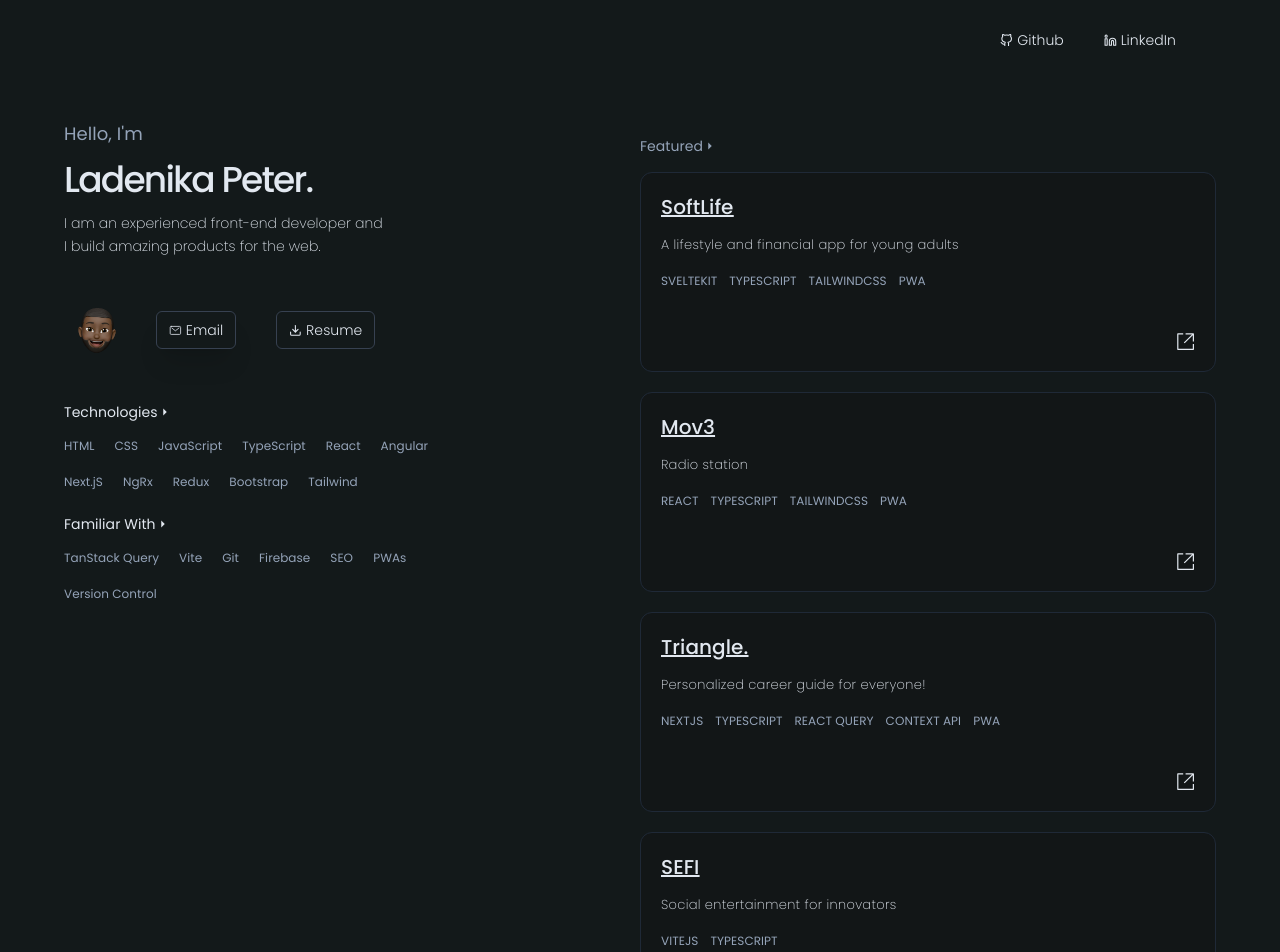
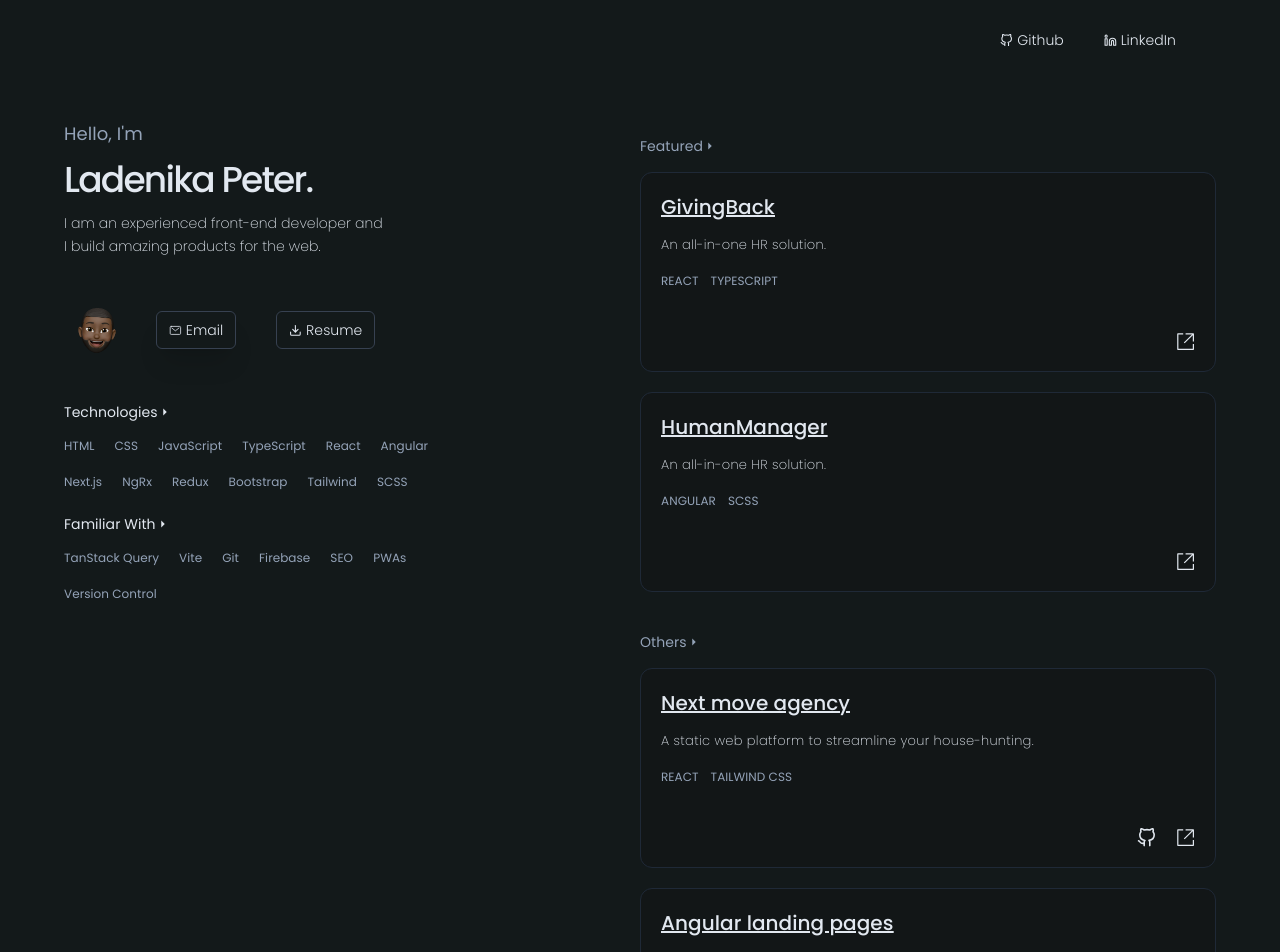
Before and after one commit to LadenikaPeter/My-Portfolio, a React (Vite) app: page / in a window 1280 px wide. Shown: the top 952 px of the page. Built offline with nearby package versions, Linux system fonts and the light colour scheme.

Commit message:
adding animation and doing light clean ups

```diff
--- a/package.json
+++ b/package.json
@@ -12,13 +12,14 @@
     "@fontsource/inter": "^4.5.12",
     "@fontsource/poppins": "^4.5.10",
     "@react-pdf/renderer": "^3.1.3",
-    "gsap": "^3.11.2",
+    "gsap": "^3.12.5",
     "jspdf": "^1.4.1",
     "react": "^18.2.0",
     "react-dom": "^18.2.0",
     "react-icons": "^4.4.0",
     "react-pdf": "^6.2.2",
     "react-to-print": "^2.14.11",
+    "split-type": "^0.3.4",
     "swiper": "^8.4.3"
   },
   "devDependencies": {
--- a/src/components/Hero.jsx
+++ b/src/components/Hero.jsx
@@ -1,4 +1,4 @@
-import React from "react";
+import React, { useEffect, useRef } from "react";
 import { IoMdArrowDropright } from "react-icons/io";
 import {
   BsFillArrowRightCircleFill,
@@ -12,22 +12,78 @@ import { Swiper, SwiperSlide } from "swiper/react";
 import "swiper/css";
 import { Navigation, Autoplay } from "swiper";
 import { featuredProects, otherProjects } from "../constants/Home";
+import SplitType from "split-type";
+import gsap from "gsap";
 
 export default function Hero() {
+  const myName = useRef(null);
+  const myDescription = useRef(null);
+
+  useEffect(() => {
+    if (myName.current) {
+      const name = SplitType.create(myName.current, { types: "chars" });
+      const nameAnimation = name.chars;
+
+      gsap.fromTo(
+        nameAnimation,
+        {
+          y: 100,
+          opacity: 0,
+        },
+        {
+          y: 0,
+          opacity: 1,
+          stagger: 0.05,
+          duration: 2,
+          ease: "power4.out",
+        }
+      );
+    }
+    if (myDescription.current) {
+      const description = SplitType.create(myDescription.current, {
+        types: "lines",
+      });
+      const descriptionAnimation = description.lines;
+
+      gsap.fromTo(
+        descriptionAnimation,
+        {
+          y: 100,
+          opacity: 0,
+        },
+        {
+          y: 0,
+          opacity: 1,
+          stagger: 0.05,
+          duration: 2,
+          ease: "power4.out",
+        }
+      );
+    }
+  }, []);
+
   return (
     <div className="text-slate-200 px-[1rem] md:px-[4rem] pt-10">
       <div className="flex items-start justify-between flex-col lg:flex-row">
         <div className="lg:w-[50%] w-full lg:sticky top-5">
           <p className="font-normal text-lg text-slate-400">Hello, I'm</p>
 
-          <h2 className="text-3xl lg:text-4xl font-medium mt-3 tracking-tighter">
+          <h2
+            style={{ clipPath: "polygon(0 0, 100% 0, 100% 100%, 0% 100%)" }}
+            ref={myName}
+            className="text-3xl lg:text-4xl font-medium mt-3 tracking-tighter"
+          >
             Ladenika Peter.
           </h2>
 
           <div className="mt-3">
             <p
+              ref={myDescription}
               className="font-extralight text-sm max-w-xs lg:max-w-md"
-              style={{ lineHeight: "23px" }}
+              style={{
+                lineHeight: "23px",
+                clipPath: "polygon(0 0, 100% 0, 100% 100%, 0% 100%)",
+              }}
             >
               I am an experienced front-end developer and
               <br />I build amazing products for the web.
--- a/src/components/Technologies.jsx
+++ b/src/components/Technologies.jsx
@@ -1,5 +1,6 @@
 import React from "react";
 import { IoMdArrowDropright } from "react-icons/io";
+import { FamiliarWithArray, technologiesArray } from "../constants/TechStack";
 
 export default function Technologies() {
   return (
@@ -9,17 +10,9 @@ export default function Technologies() {
       </p>
 
       <ul className="text-xs text-slate-400 flex gap-5 max-w-sm flex-wrap">
-        <li>HTML</li>
-        <li>CSS</li>
-        <li>JavaScript</li>
-        <li>TypeScript</li>
-        <li>React</li>
-        <li>Angular</li>
-        <li>Next.jS</li>
-        <li>NgRx</li>
-        <li>Redux</li>
-        <li>Bootstrap</li>
-        <li>Tailwind</li>
+        {technologiesArray?.map((technology) => {
+          return <li key={technology.key}>{technology.item}</li>;
+        })}
       </ul>
 
       <p className="mb-4 mt-6 text-sm flex items-center">
@@ -27,13 +20,9 @@ export default function Technologies() {
       </p>
 
       <ul className="text-xs text-slate-400 flex gap-5 max-w-sm flex-wrap">
-        <li>TanStack Query</li>
-        <li>Vite</li>
-        <li>Git</li>
-        <li>Firebase</li>
-        <li>SEO</li>
-        <li>PWAs</li>
-        <li>Version Control</li>
+        {FamiliarWithArray?.map((technology) => {
+          return <li key={technology.key}>{technology.item}</li>;
+        })}
       </ul>
     </div>
   );
--- a/src/constants/Home.js
+++ b/src/constants/Home.js
@@ -1,94 +1,43 @@
 export const featuredProects = [
   {
-    name: "SoftLife",
-    description: "A lifestyle and financial app for young adults",
-    tools: ["SVELTEKIT", "TYPESCRIPT", "TAILWINDCSS", "PWA"],
-    live_link: "https://softlife.vip/",
+    name: "GivingBack",
+    description: "An all-in-one HR solution.",
+    tools: ["REACT", "TYPESCRIPT"],
+    live_link: "https://givingbackng.org/",
     npm: false,
   },
   {
-    name: "Mov3",
-    description: "Radio station",
-    tools: ["REACT", "TYPESCRIPT", "TAILWINDCSS", "PWA"],
-    live_link: "https://mov3.live/",
+    name: "HumanManager",
+    description: "An all-in-one HR solution.",
+    tools: ["ANGULAR", "SCSS"],
+    live_link: "https://humanmanager.net/",
     npm: false,
   },
-  {
-    name: "Triangle.",
-    description: "Personalized career guide for everyone!",
-    tools: ["NEXTJS", "TYPESCRIPT", "REACT QUERY", "CONTEXT API", "PWA"],
-    live_link: "https://triangle.africa/",
-    npm: false,
-  },
-  {
-    name: "SEFI",
-    description: "Social entertainment for innovators",
-    tools: ["VITEJS", "TYPESCRIPT"],
-    live_link: "https://sefi.wtf/",
-    npm: false,
-  },
-  {
-    name: "Sync!",
-    description: "Project management app.",
-    tools: ["NEXTJS", "TYPESCRIPT", "CHAKRA UI"],
-    live_link: "https://teamsync.tools/",
-    npm: false,
-  },
-  // {
-  //   name: "IYKYKTV",
-  //   description: "An entertainment platform",
-  //   tools: ["NEXTJS", "TYPESCRIPT", "CHAKRA UI", "SWR", "PWA"],
-  //   live_link: "https://iykyktv.live/",
-  //   npm: false,
-  // },
 ];
 
 export const otherProjects = [
   {
-    name: "NextMove Agency",
-    tools: ["NEXTJS", "TYPESCRIPT"],
-    live_link: "https://nextmove-agency.netlify.app/",
+    name: "Next move agency",
+    description: "A static web platform to streamline your house-hunting.",
+    tools: ["REACT", "TAILWIND CSS"],
+    github_link: "https://github.com/LadenikaPeter/next-move-agency",
+    live_link: "https://joelouishomes.netlify.app/",
     npm: false,
   },
   {
-    name: "Anonry",
-    description:
-      "A web app for taking personal notes that can be shared anonymously with others.",
-    tools: ["NEXTJS", "TYPESCRIPT", "SWR", "PWA"],
-    github_link: "https://github.com/uduma-sonia/anonry",
-    live_link: "https://anonry.netlify.app/signup",
+    name: "Angular landing pages",
+    description: "Displays components and landing pages.",
+    tools: ["ANGULAR", "SCSS"],
+    github_link: "https://github.com/LadenikaPeter/Angular-Landing-Pages",
+    live_link: "https://angular-landing-pages.netlify.app/home",
     npm: false,
   },
   {
-    name: "React-select-several",
-    description:
-      "Customizable select and input field for React that enables users to select and input multiple options.",
-    tools: ["NEXTJS", "TYPESCRIPT"],
-    live_link: "https://www.npmjs.com/package/react-select-several",
-    npm: true,
-  },
-  // {
-  //   name: "PayPal Clone",
-  //   description: (
-  //     <>
-  //       A clone of{" "}
-  //       <a href="https://www.paypal.com/ng/home" className="underline">
-  //         PayPal
-  //       </a>{" "}
-  //       home, signup and login page.
-  //     </>
-  //   ),
-  //   tools: ["NEXTJS", "TAILWIND CSS"],
-  //   github_link: "https://github.com/uduma-sonia/paypal-clone",
-  //   live_link: "https://paypal-clone.vercel.app/",
-  //   npm: false,
-  // },
-  {
-    name: "Pickup",
-    description: "Landing page for a ride hailing platform.",
-    tools: ["NEXTJS", "GSAP", "TAILWIND CSS"],
-    github_link: "https://github.com/uduma-sonia/Pickup",
-    live_link: "https://sonia-pickup.netlify.app/",
+    name: "Penito Furniture",
+    description: "Landing page for a furniture e-commerce platform.",
+    tools: ["REACT", "TAILWIND CSS"],
+    github_link: "https://github.com/LadenikaPeter/penito-furniture",
+    live_link: "https://furnitures-from-penito.netlify.app/",
     npm: false,
   },
 ];
--- /dev/null
+++ b/src/constants/TechStack.js
@@ -0,0 +1,24 @@
+export const technologiesArray = [
+  { key: "i1", item: "HTML" },
+  { key: "i2", item: "CSS" },
+  { key: "i3", item: "JavaScript" },
+  { key: "i4", item: "TypeScript" },
+  { key: "i5", item: "React" },
+  { key: "i6", item: "Angular" },
+  { key: "i7", item: "Next.js" },
+  { key: "i8", item: "NgRx" },
+  { key: "i9", item: "Redux" },
+  { key: "i10", item: "Bootstrap" },
+  { key: "i11", item: "Tailwind" },
+  { key: "i12", item: "SCSS" },
+];
+
+export const FamiliarWithArray = [
+  { key: "f1", item: "TanStack Query" },
+  { key: "f2", item: "Vite" },
+  { key: "f3", item: "Git" },
+  { key: "f4", item: "Firebase" },
+  { key: "f5", item: "SEO" },
+  { key: "f6", item: "PWAs" },
+  { key: "f7", item: "Version Control" },
+];
```
Also changed, not shown: 1 other file (tests, documents, lock files or other folders).
